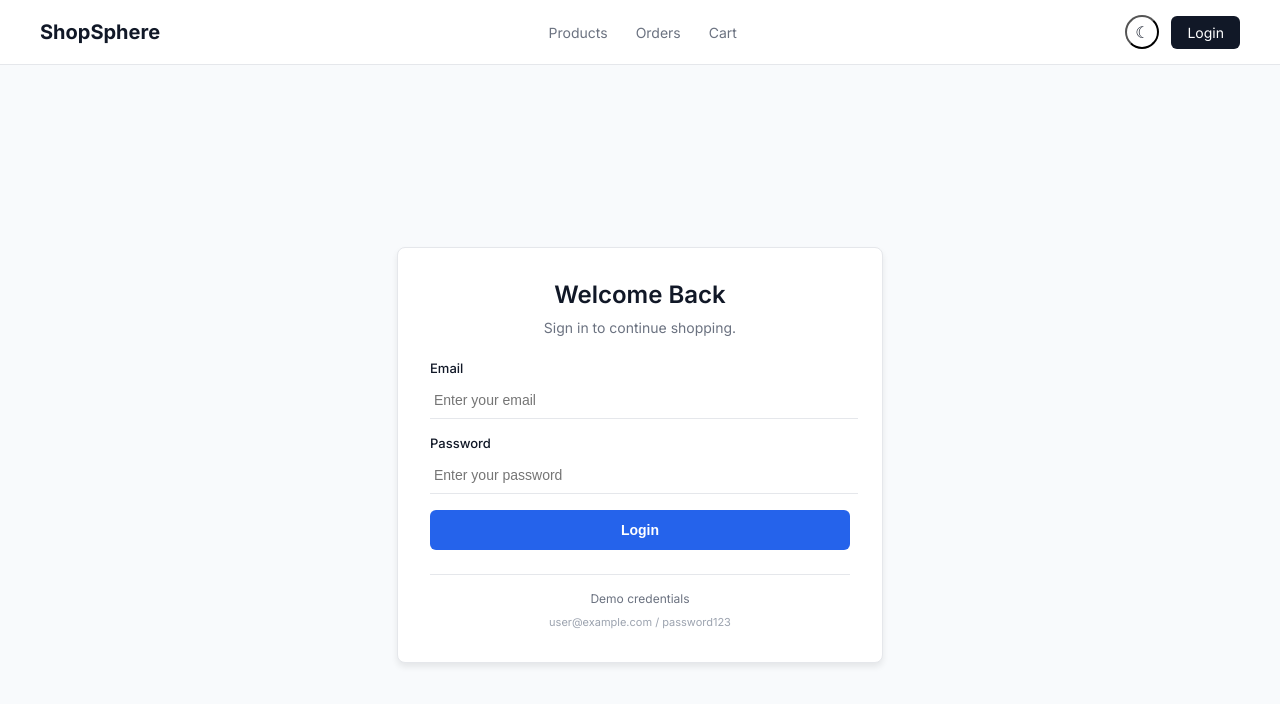
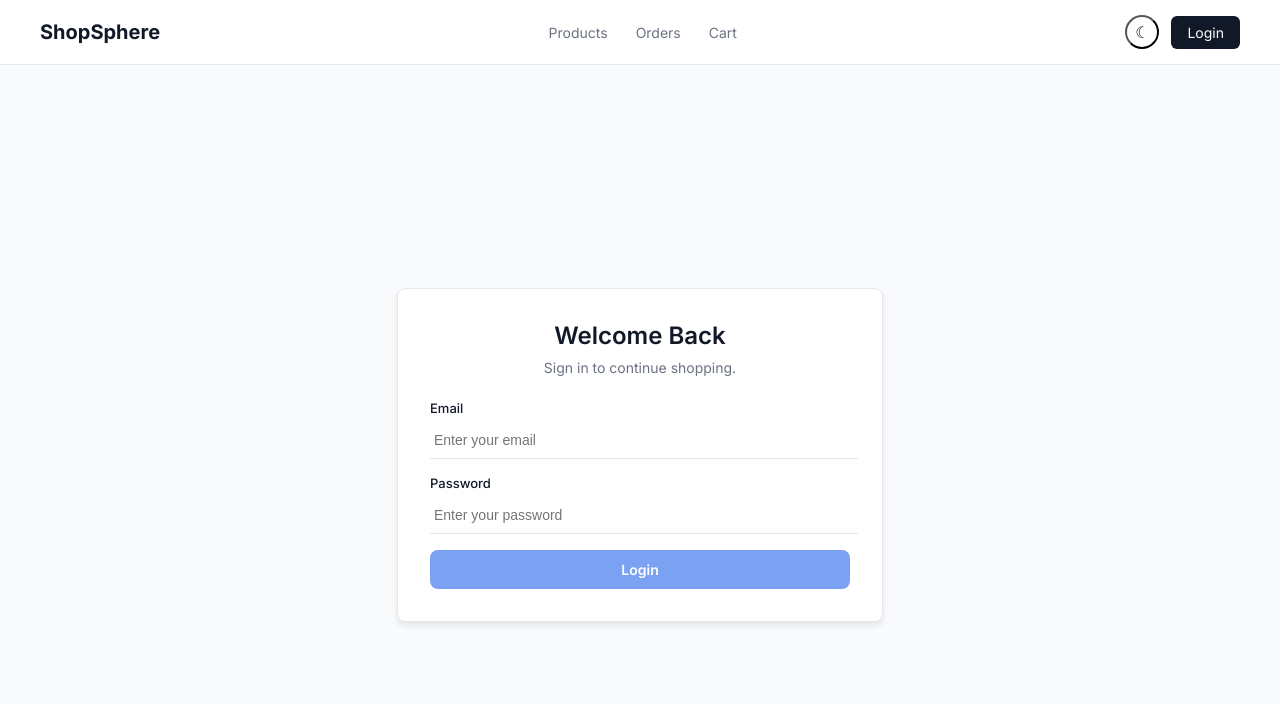
Before and after one commit to rishabhrk3333-sudo/global-ecommerce-frontend, an Angular app: page /login in a window 1280 px wide. Shown: the top 704 px of the page. Built offline with nearby package versions, Linux system fonts and the light colour scheme.

Commit message:
login issue fixed

```diff
--- a/src/app/features/auth/login/login.css
+++ b/src/app/features/auth/login/login.css
@@ -86,38 +86,3 @@ form {
   font-size: 13px;
   text-align: center;
 }
-
-.login-submit {
-  width: 100%;
-  padding: 12px;
-  border: none;
-  border-radius: var(--border-radius-sm);
-  background: var(--color-primary);
-  color: var(--color-surface);
-  cursor: pointer;
-  font-size: 14px;
-  font-weight: 600;
-  transition: background 0.2s ease;
-}
-
-.login-submit:hover {
-  background: var(--color-primary-hover);
-}
-
-.demo-credentials {
-  margin-top: 1.5rem;
-  padding-top: 1rem;
-  border-top: 1px solid var(--color-border);
-  text-align: center;
-}
-
-.demo-credentials p {
-  margin: 0 0 4px;
-  color: var(--color-text-secondary);
-  font-size: 12px;
-}
-
-.demo-credentials span {
-  color: var(--color-text-muted);
-  font-size: 11px;
-}
--- a/src/app/features/auth/login/login.html
+++ b/src/app/features/auth/login/login.html
@@ -59,13 +59,7 @@
         </div>
       }
 
-      <button type="submit" class="login-submit">Login</button>
+      <button type="submit" [disabled]="loginForm.invalid" class="btn btn-primary">Login</button>
     </form>
-
-    <div class="demo-credentials">
-      <p>Demo credentials</p>
-
-      <span> user@example.com / password123 </span>
-    </div>
   </div>
 </section>
--- a/src/app/features/auth/login/login.ts
+++ b/src/app/features/auth/login/login.ts
@@ -1,62 +1,50 @@
 import { Component, inject } from '@angular/core';
-import {
-  FormBuilder,
-  ReactiveFormsModule,
-  Validators
-} from '@angular/forms';
+import { FormBuilder, ReactiveFormsModule, Validators } from '@angular/forms';
 import { Router } from '@angular/router';
 import { AuthService } from '../../../shared/services/auth.service/auth';
-
 
 @Component({
   selector: 'app-login',
   imports: [ReactiveFormsModule],
   templateUrl: './login.html',
-  styleUrl: './login.css'
+  styleUrl: './login.css',
 })
 export class Login {
   private readonly fb = inject(FormBuilder);
   private readonly router = inject(Router);
   private readonly authService = inject(AuthService);
 
-
   loginForm = this.fb.nonNullable.group({
     email: ['', [Validators.required, Validators.email]],
-    password: ['', [Validators.required, Validators.minLength(6)]
-    ]
+    password: ['', [Validators.required, Validators.minLength(6)]],
   });
 
   loginError = '';
 
-
   isFieldInvalid(fieldName: string): boolean {
     const field = this.loginForm.get(fieldName);
-    return !!(
-      field &&
-      field.invalid &&
-      (field.dirty || field.touched)
-    );
+    return !!(field && field.invalid && (field.dirty || field.touched));
   }
-
 
   onSubmit(): void {
     if (this.loginForm.invalid) {
       this.loginForm.markAllAsTouched();
       return;
     }
+
     const { email, password } = this.loginForm.getRawValue();
-    const loginSuccessful = this.authService.login(email, password);
-    // console.log('Login successful:', loginSuccessful);
-    // console.log('Is logged in:', this.authService.isLoggedIn());
-    // console.log('User:', this.authService.currentUser());
-    if (!loginSuccessful) {
-      this.loginError = 'Invalid email or password.';
-      return;
-    }
 
-    this.loginError = '';
-    this.router.navigate(['/products']);
-
+    this.authService.login(email, password).subscribe({
+      next: (success) => {
+        if (success) {
+          this.router.navigate(['/products']);
+        } else {
+          this.loginError = 'Invalid email or password.';
+        }
+      },
+      error: () => {
+        this.loginError = 'Unable to login. Please try again.';
+      },
+    });
   }
-
 }
--- a/src/app/features/checkout/checkout/checkout.html
+++ b/src/app/features/checkout/checkout/checkout.html
@@ -163,7 +163,7 @@
       </div>
 
       <!-- Order Summary Sidebar -->
-      <aside class="order-summary">
+      <div class="order-summary">
         <h2>Order Summary</h2>
 
         <div class="summary-items">
@@ -196,7 +196,7 @@
         </div>
 
         <a routerLink="/cart" class="back-to-cart"> ← Back to Cart </a>
-      </aside>
+      </div>
     </div>
   } @else {
     <div class="no-products">
--- a/src/app/features/checkout/checkout/checkout.ts
+++ b/src/app/features/checkout/checkout/checkout.ts
@@ -49,19 +49,17 @@ export class Checkout {
   continueToPayment(): void {
     if (this.checkoutForm.invalid) {
       this.checkoutForm.markAllAsTouched();
-
       return;
     }
-
     if (this.cartService.items().length === 0) {
+      alert('Your cart is empty. Please add a product before continuing.');
       this.router.navigate(['/cart']);
-
       return;
     }
-
-    console.log('Checkout details:', this.checkoutForm.getRawValue());
-
-    // Payment step will be implemented next.
+    // console.log('Checkout details:', this.checkoutForm.getRawValue());
+    alert(
+      'Your order request has been received successfully. We’ll contact you shortly with the next steps.',
+    );
     this.router.navigate(['/checkout/payment']);
   }
 
```
Also changed, not shown: src/app/shared/services/auth.service/auth.ts (+0 -9 lines).
